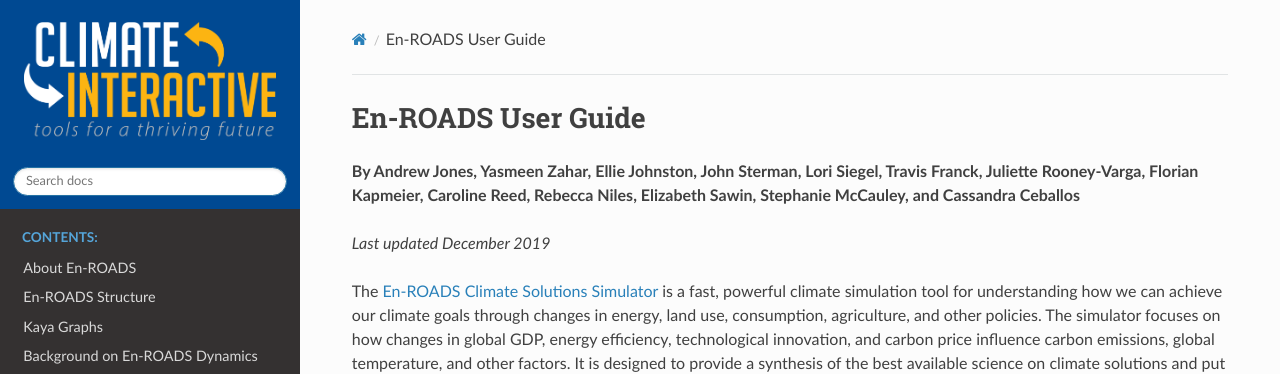
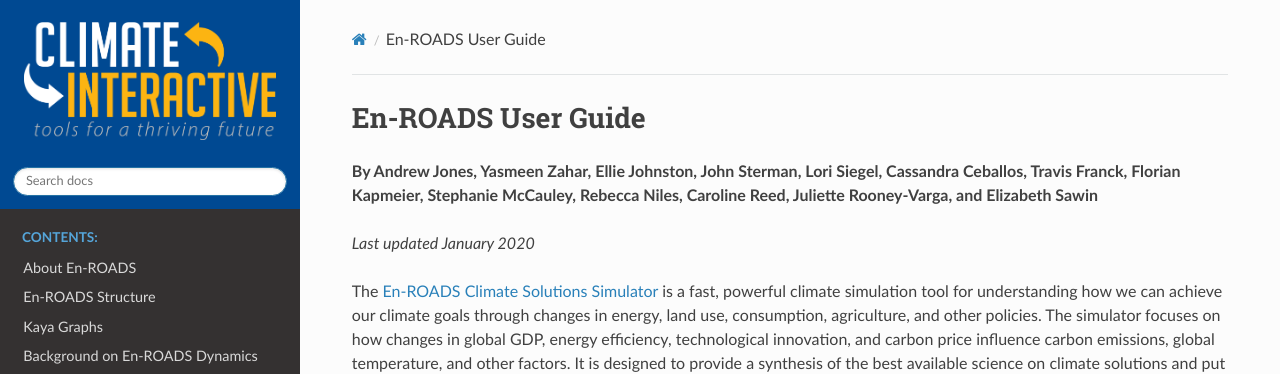
Before and after one commit to climateinteractive/enroads-guide, a Sphinx documentation site: the page built from docs/index.rst, in a window 1280 px wide and 900 px high. Shown: the top 374 px of the window. Built offline with Sphinx 7.4.7 and the Read the Docs theme 2.0.0, drawn with Linux system fonts in a browser that asks for light colours.

```diff
--- a/docs/index.rst
+++ b/docs/index.rst
@@ -7,9 +7,9 @@
 En-ROADS User Guide
 ===================
 
-**By Andrew Jones, Yasmeen Zahar, Ellie Johnston, John Sterman, Lori Siegel, Travis Franck, Juliette Rooney-Varga, Florian Kapmeier, Caroline Reed, Rebecca Niles, Elizabeth Sawin, Stephanie McCauley, and Cassandra Ceballos**
+**By Andrew Jones, Yasmeen Zahar, Ellie Johnston, John Sterman, Lori Siegel, Cassandra Ceballos, Travis Franck, Florian Kapmeier, Stephanie McCauley, Rebecca Niles, Caroline Reed, Juliette Rooney-Varga, and Elizabeth Sawin**
 
-*Last updated December 2019*
+*Last updated January 2020*
 
 The `En-ROADS Climate Solutions Simulator <https://en-roads.climateinteractive.org>`_ is a fast, powerful climate simulation tool for understanding how we can achieve our climate goals through changes in energy, land use, consumption, agriculture, and other policies. The simulator focuses on how changes in global GDP, energy efficiency, technological innovation, and carbon price influence carbon emissions, global temperature, and other factors. It is designed to provide a synthesis of the best available science on climate solutions and put it at the fingertips of groups in policy workshops and roleplaying games. These experiences enable people to explore the long-term climate impacts of global policy and investment decisions.
 
```
